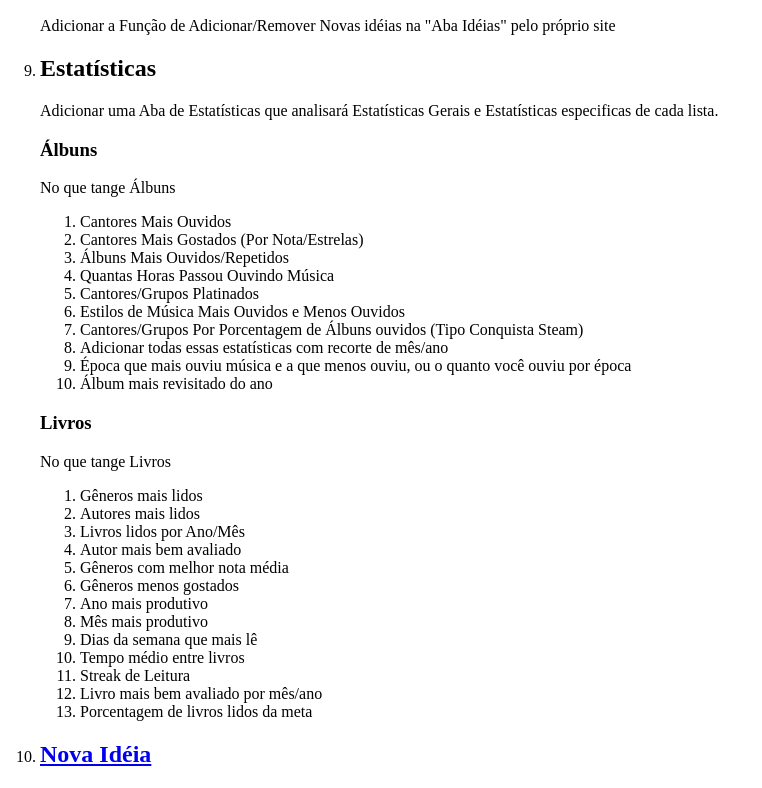
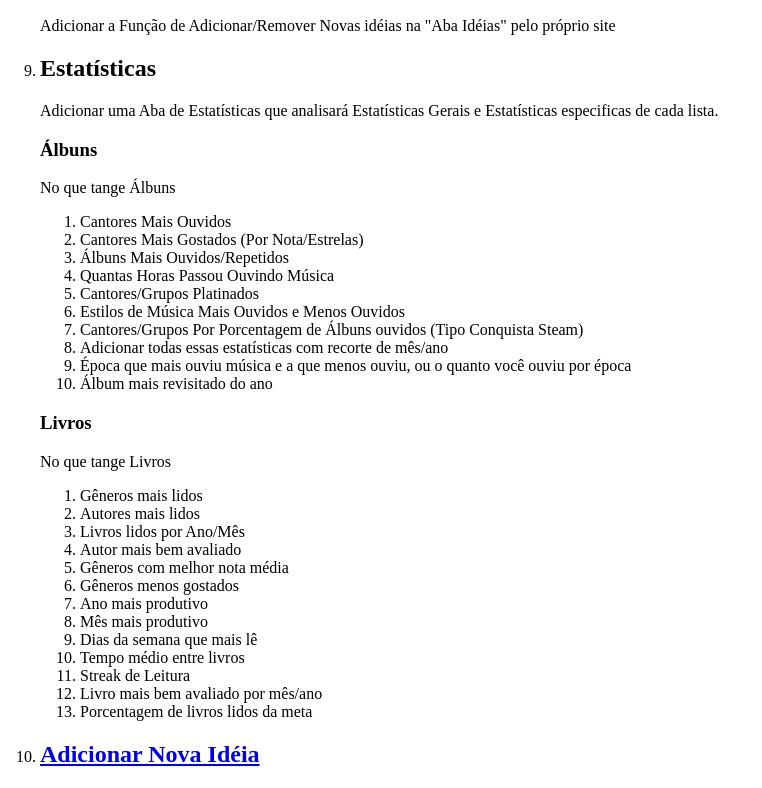
Before and after one commit to cesadev/Solar-Lists, a plain HTML site: page pages/ideias.html in a window 1280 px wide. Shown: the part 747-1535 px from the top of the page, without its empty margins (0-762 px from the left). Drawn offline with Linux system fonts and the light colour scheme.

Commit message:
Update ideias.html

```diff
--- a/pages/ideias.html
+++ b/pages/ideias.html
@@ -93,7 +93,7 @@
             </li>
 
             <li class="Adicionar">
-                <h2><a href="error404.html">Nova Idéia</a></h2>
+                <h2><a href="error404.html">Adicionar Nova Idéia</a></h2>
             </li>
         </ol>
     </main>
```
